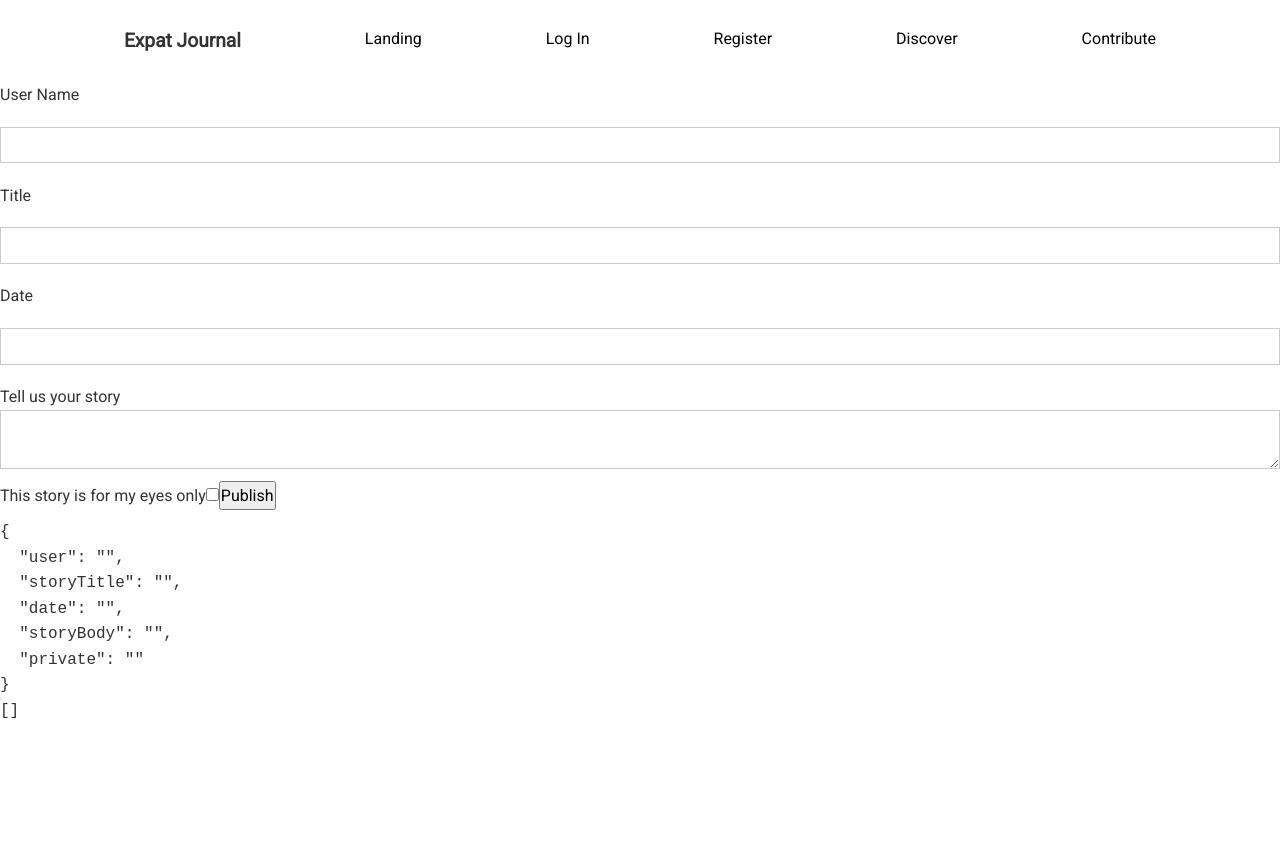
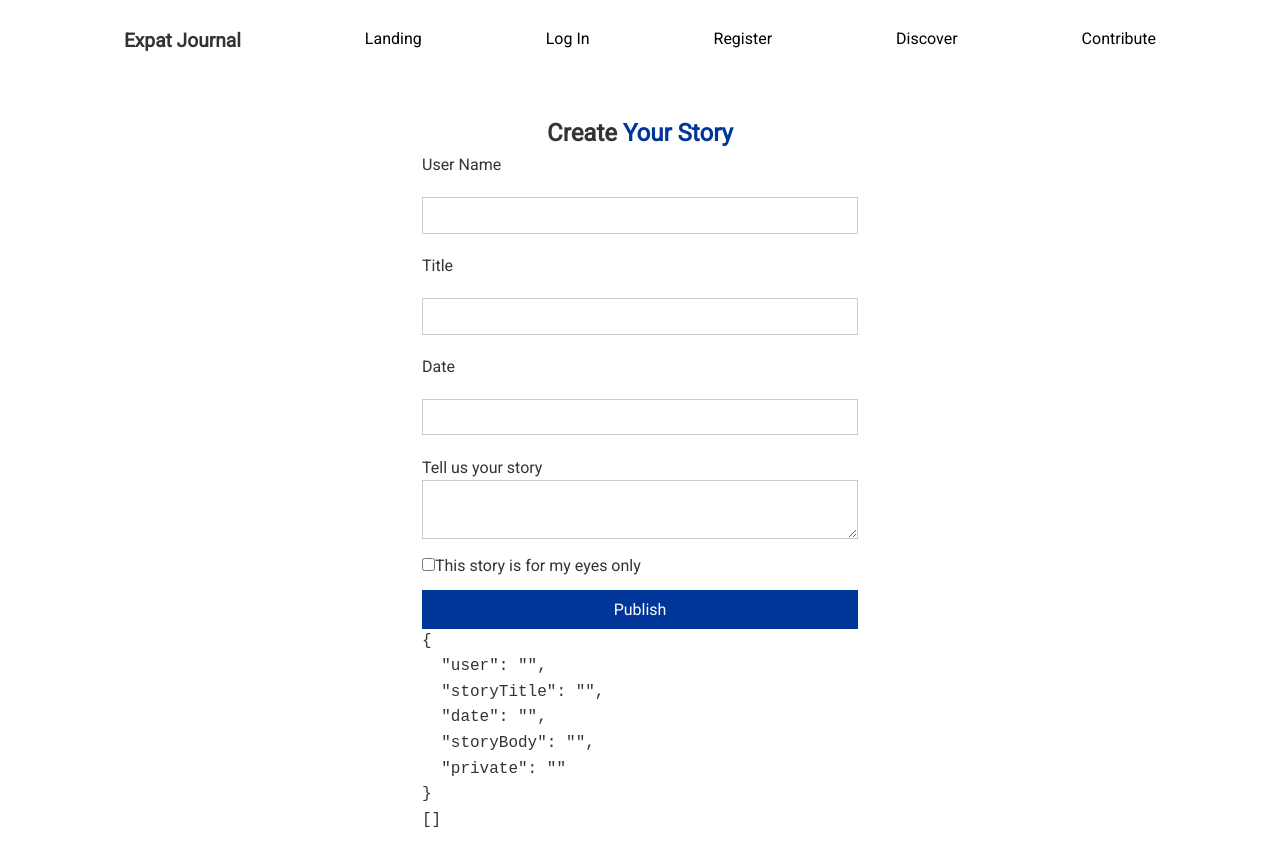
Before and after one commit to Build-Week-Expat-Journal1/Front-End, a React (Create React App) app: page /Contribute in a window 1280 px wide. Before the commit the page ends 800 px from the top, so only its background shows below. Built offline with nearby package versions, Linux system fonts and the light colour scheme.

Commit message:
edited form a bit

```diff
--- a/src/components/FormCreateStoryPictures.js
+++ b/src/components/FormCreateStoryPictures.js
@@ -79,11 +79,12 @@ export default function FormCreateStoryPictures(){
 
 
 
-    return(
+ return (
 
-   // <h2>Create Your Story</h2>
-    <form onSubmit = {formSubmit}>
-        <label htmlFor = "user">
+            <div className='form-container'>
+                    <h2>Create <span className='text-primary'>Your Story</span> </h2>
+                    <form onSubmit={formSubmit}>
+                        <label htmlFor="user">
                             User Name
                         <input id="user" type="text" name="user" data-cy="user"
                                 onChange={inputChange}
@@ -91,7 +92,8 @@ export default function FormCreateStoryPictures(){
                             />
                         </label>
 
-        <label htmlFor = "storyTitle">
+
+                        <label htmlFor="storyTitle">
                             Title
                         <input id="storyTitle" type="text" name="storyTitle" data-cy="storyTitle"
                                 onChange={inputChange}
@@ -99,7 +101,7 @@ export default function FormCreateStoryPictures(){
                             />
                         </label>
 
-        <label htmlFor = "date">
+                        <label htmlFor="date">
                             Date
                         <input id="date" type="text" name="date" data-cy="date"
                                 onChange={inputChange}
@@ -115,25 +117,31 @@ export default function FormCreateStoryPictures(){
                             />
                         </lable>
 
-        <label htmlFor = "private">
-            This story is for my eyes only
+                        <label htmlFor="private">
+
                         <input type="checkbox" id="private" name="private" data-cy="private"
                                 onChange={inputChange}
                                 checked={formState.private}
+
                             />
+                            This story is for my eyes only
                         </label>
 
-        <button disabled={isButtonDisabled} type="submit" name="submit" id="submit">
+
+                        <button disabled={isButtonDisabled} type="submit" name="submit" id="submit" className="btn btn-primary btn-block">
                             Publish
                          </button>
 
-        <pre>{JSON.stringify(formState,null,2)}</pre>
-        <pre>{JSON.stringify(post,null,2)}</pre>
+
+                        <pre>{JSON.stringify(formState, null, 2)}</pre>
+                        <pre>{JSON.stringify(post, null, 2)}</pre>
 
 
 
                     </form>
 
+                </div>
+
+
                 )
-
              }
```
Lines whose indentation alone changed are shown as unchanged.
